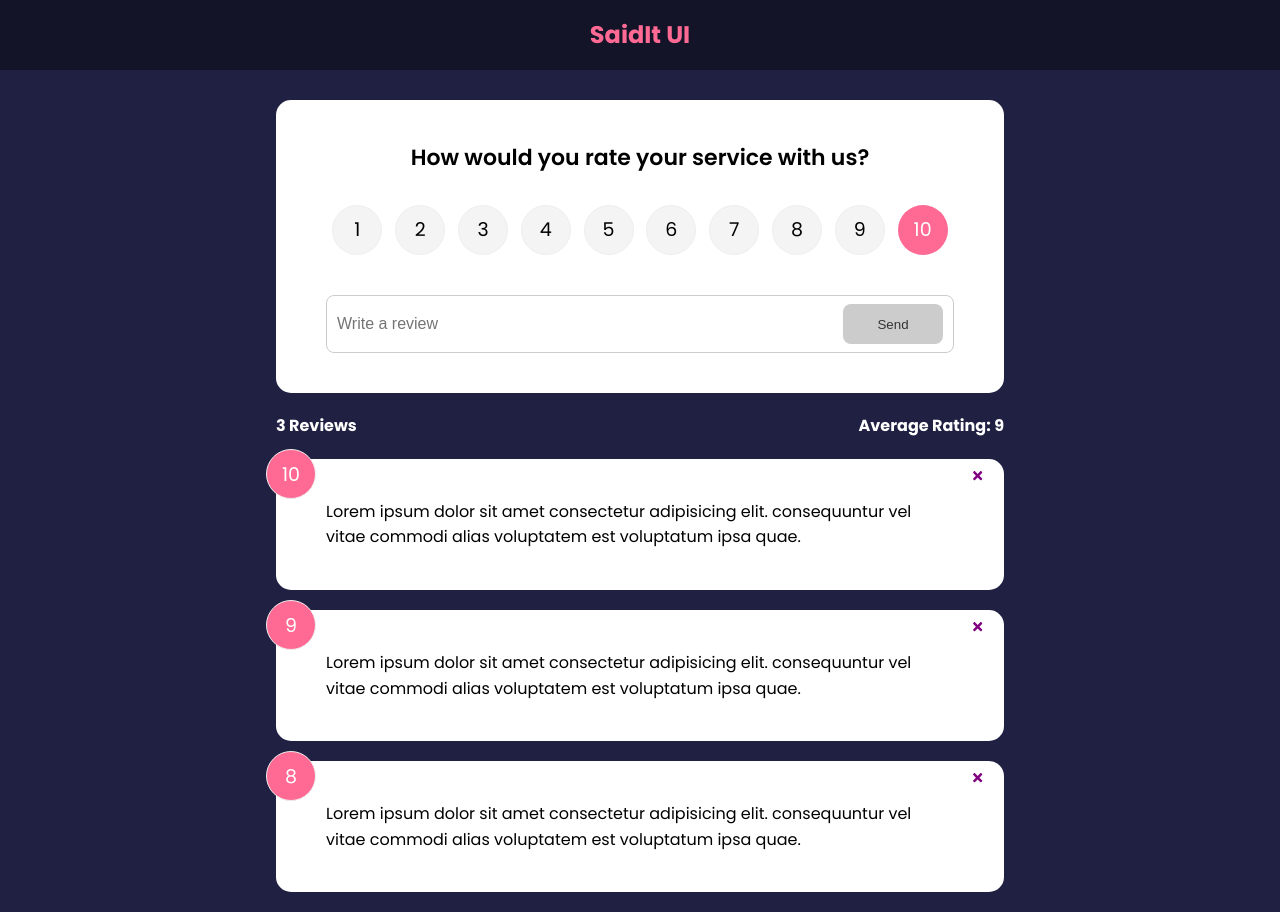
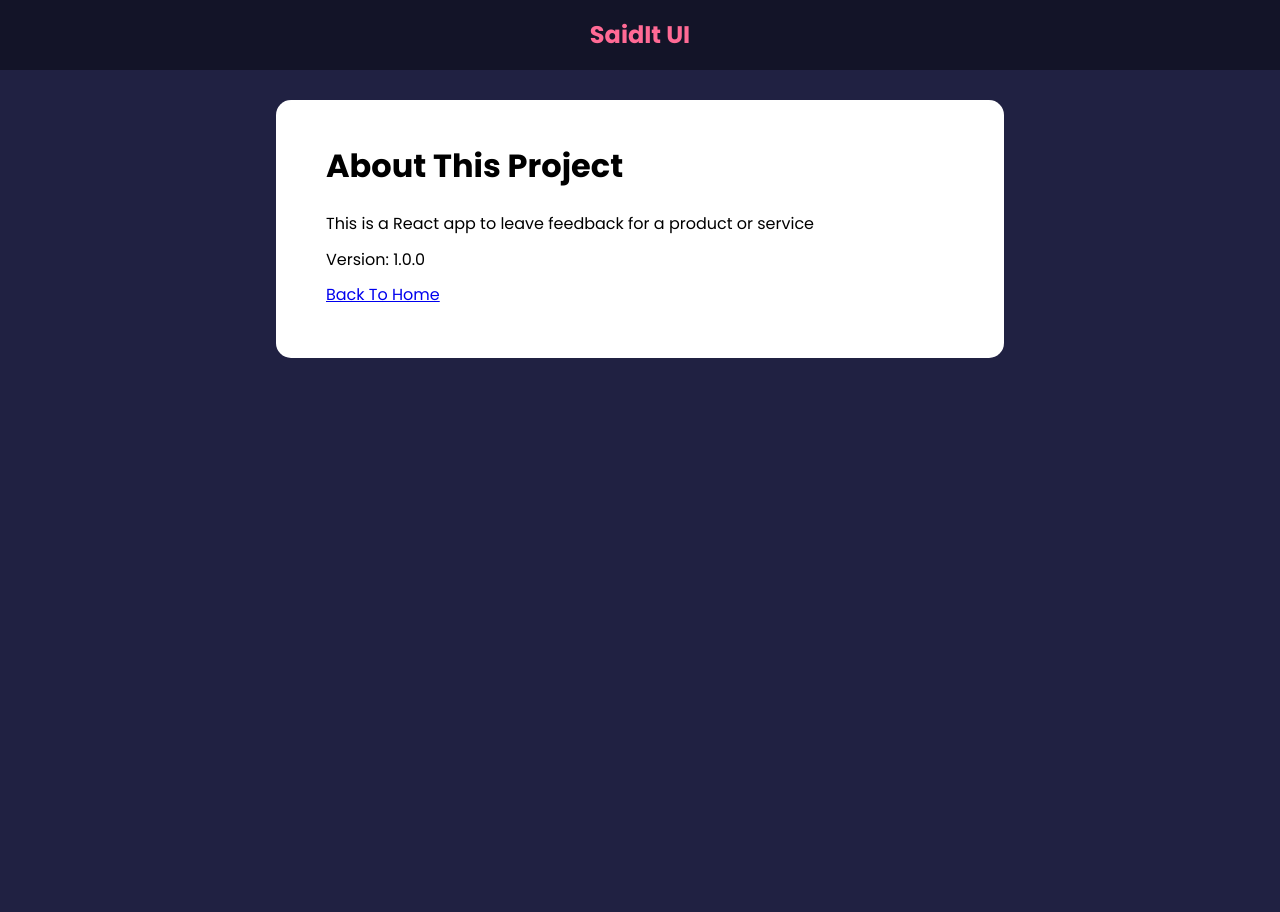
Before and after one commit to jlentz17/feedback-app, a React (Create React App) app: page /about in a window 1280 px wide. After the commit the page ends 800 px from the top, so only its background shows below. Built offline with nearby package versions, Linux system fonts and the light colour scheme.

Commit message:
adds routes and creates about page

```diff
--- a/package.json
+++ b/package.json
@@ -10,6 +10,7 @@
     "react": "^18.1.0",
     "react-dom": "^18.1.0",
     "react-icons": "^4.4.0",
+    "react-router-dom": "^6.3.0",
     "react-scripts": "5.0.1",
     "uuid": "^8.3.2",
     "web-vitals": "^2.1.4"
--- a/src/App.js
+++ b/src/App.js
@@ -1,10 +1,12 @@
 import { v4 as uuidv4 } from 'uuid'
+import { BrowserRouter as Router, Route, Routes } from 'react-router-dom'
 import { useState } from 'react'
 import Header from './components/Header'
 import FeedbackList from './components/FeedbackList'
 import FeedbackData from './data/FeedbackData'
 import FeedbackStats from './components/FeedbackStats'
 import FeedbackForm from './components/FeedbackForm'
+import AboutPage from './pages/AboutPage'
 
 const App = () => {
   const [feedback, setFeedback] = useState(FeedbackData)
@@ -21,14 +23,29 @@
   }
 
   return (
-    <>
+    <Router>
       <Header />
       <div className='container'>
-        <FeedbackForm handleAdd={addFeedback} />
-        <FeedbackStats feedback={feedback} />
-        <FeedbackList feedback={feedback} handleDelete={deleteFeedback} />
+        <Routes>
+          <Route
+            exact
+            path='/'
+            element={
+              <>
+                <FeedbackForm handleAdd={addFeedback} />
+                <FeedbackStats feedback={feedback} />
+                <FeedbackList
+                  feedback={feedback}
+                  handleDelete={deleteFeedback}
+                />
+              </>
+            }
+          ></Route>
+
+          <Route path='/about' element={<AboutPage />} />
+        </Routes>
       </div>
-    </>
+    </Router>
   )
 }
 
--- /dev/null
+++ b/src/pages/AboutPage.js
@@ -0,0 +1,19 @@
+import Card from '../components/shared/Card'
+
+const About = () => {
+  return (
+    <Card>
+      <div className='about'>
+        <h1>About This Project</h1>
+        <p>This is a React app to leave feedback for a product or service</p>
+        <p>Version: 1.0.0</p>
+
+        <p>
+          <a href='/'>Back To Home</a>
+        </p>
+      </div>
+    </Card>
+  )
+}
+
+export default About
```
Also changed, not shown: 1 other file (tests, documents, lock files or other folders).
